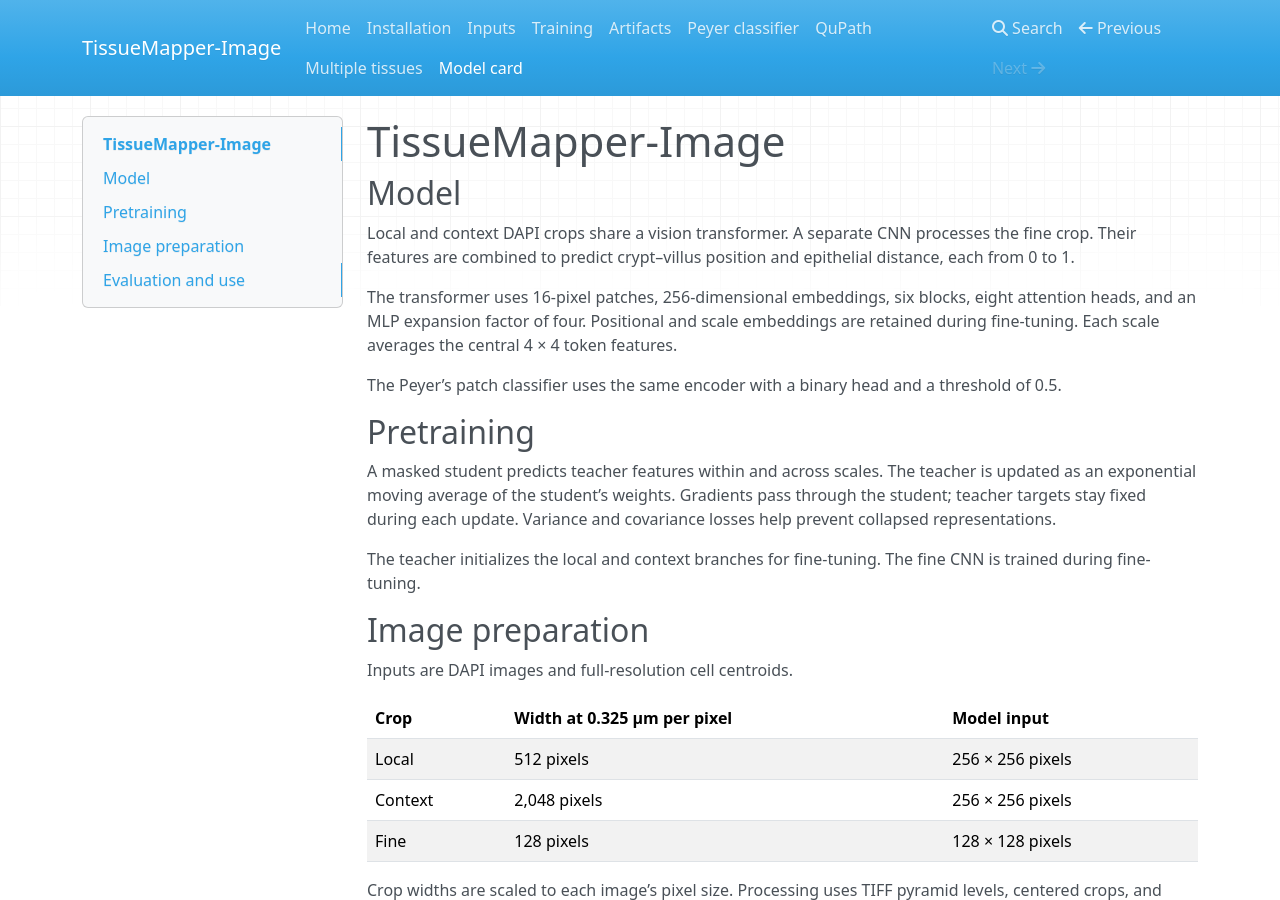
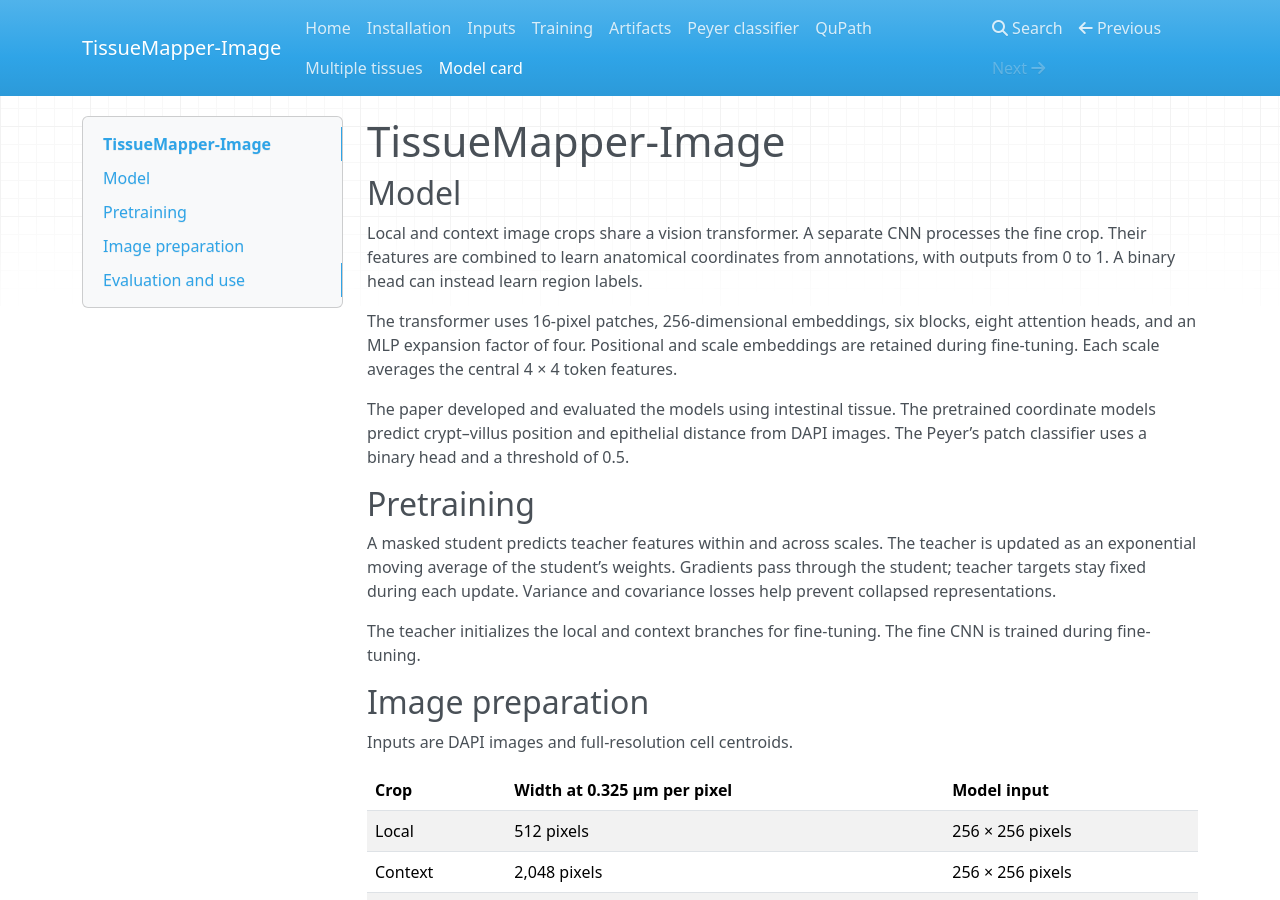
Before and after one commit to amonell/SpatialTRACE-Image, an MkDocs documentation site: the page built from docs/model_card.md, in a window 1280 px wide and 900 px high. Built offline with MkDocs 1.6.1, drawn with Linux system fonts in a browser that asks for light colours; nearby versions of some CDN libraries.

Commit message:
Present TissueMapper as a framework for tissue mapping

```diff
--- a/docs/model_card.md
+++ b/docs/model_card.md
@@ -2,11 +2,11 @@
 
 ## Model
 
-Local and context DAPI crops share a vision transformer. A separate CNN processes the fine crop. Their features are combined to predict crypt–villus position and epithelial distance, each from 0 to 1.
+Local and context image crops share a vision transformer. A separate CNN processes the fine crop. Their features are combined to learn anatomical coordinates from annotations, with outputs from 0 to 1. A binary head can instead learn region labels.
 
 The transformer uses 16-pixel patches, 256-dimensional embeddings, six blocks, eight attention heads, and an MLP expansion factor of four. Positional and scale embeddings are retained during fine-tuning. Each scale averages the central 4 × 4 token features.
 
-The Peyer’s patch classifier uses the same encoder with a binary head and a threshold of 0.5.
+The paper developed and evaluated the models using intestinal tissue. The pretrained coordinate models predict crypt–villus position and epithelial distance from DAPI images. The Peyer’s patch classifier uses a binary head and a threshold of 0.5.
 
 ## Pretraining
 
--- a/mkdocs.yml
+++ b/mkdocs.yml
@@ -1,5 +1,5 @@
 site_name: TissueMapper-Image
-site_description: Research software for intestinal anatomical mapping.
+site_description: Learn anatomical coordinates and tissue regions from microscopy images.
 nav:
   - Home: index.md
   - Installation: installation.md
--- a/pyproject.toml
+++ b/pyproject.toml
@@ -1,7 +1,7 @@
 [project]
 name = "tissuemapper-image"
 version = "1.0.0rc1"
-description = "Shared-scale representation-pretrained image models for intestinal anatomy."
+description = "Learn anatomical coordinates and tissue regions from microscopy images."
 readme = "README.md"
 requires-python = ">=3.11,<3.14"
 license = "GPL-3.0-only"
```
Also changed, not shown: MODEL_CARD.md (+2 -2 lines), README.md (+7 -3 lines), docs/artifacts.md (+2 -0 lines), docs/index.md (+3 -1 lines), docs/training.md (+5 -1 lines).
